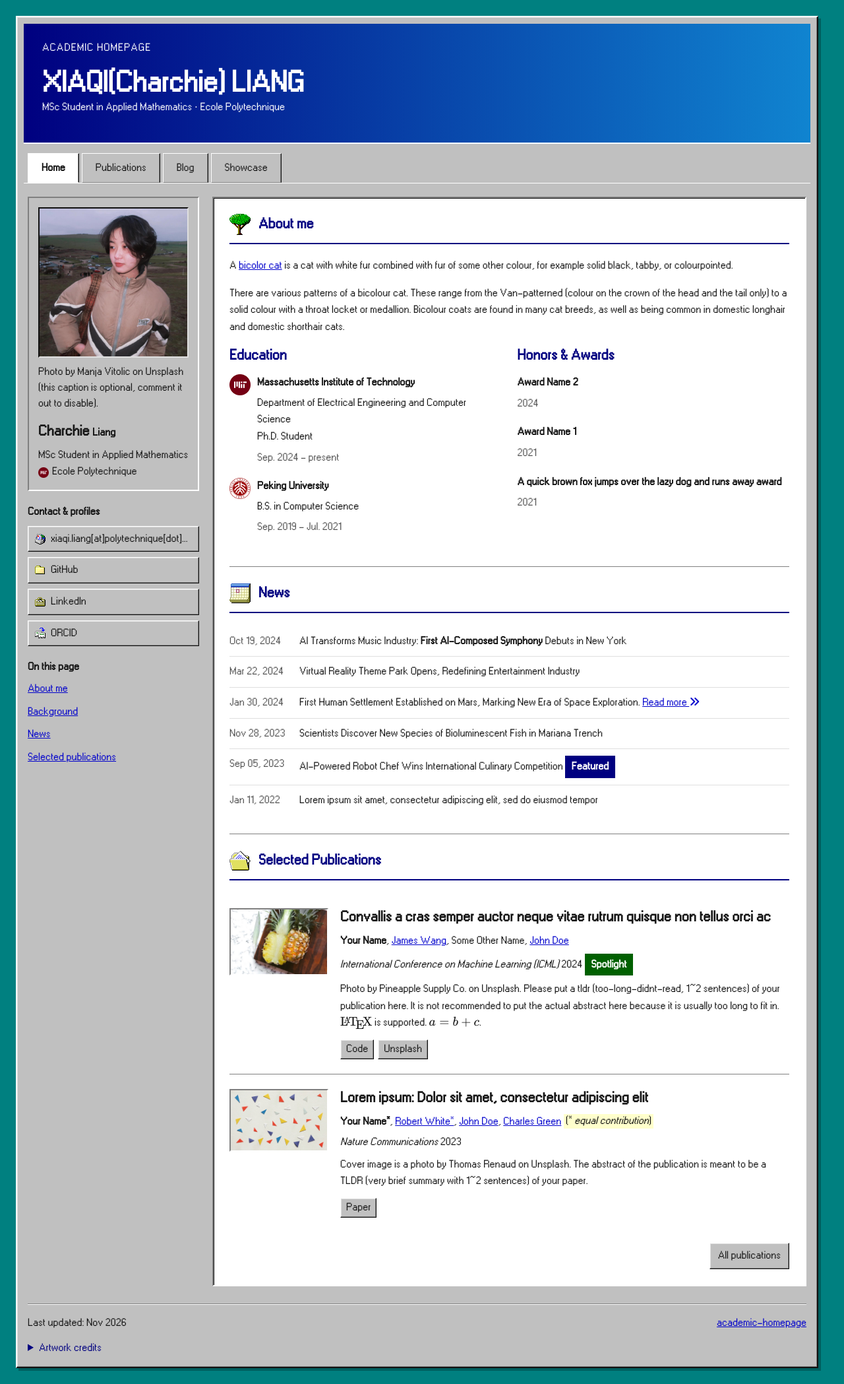
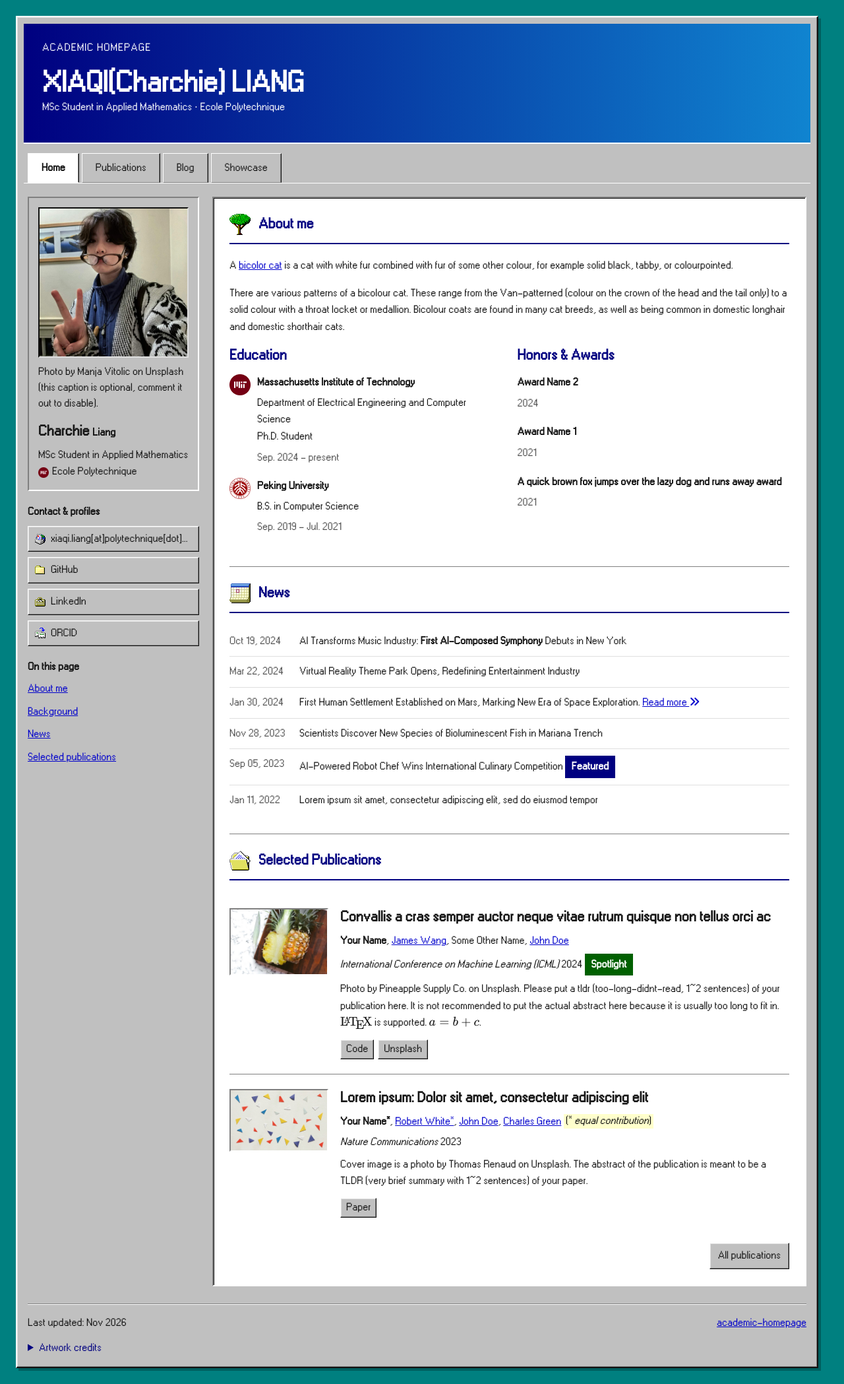
Before and after one commit to XiaqiL/XiaqiL.github.io, a Jekyll site: the page built from index.html, in a window 1280 px wide. Shown: the whole page at 66% size. Built offline with Jekyll 4.4.1, drawn with Linux system fonts in a browser that asks for light colours; nearby versions of some CDN libraries; a style sheet for code colours, icons or effects is not loaded.

Commit message:
Update portrait_url in profile.yml

```diff
--- a/_data/profile.yml
+++ b/_data/profile.yml
@@ -27,7 +27,7 @@ short_bio: >-
     as well as being common in domestic longhair and domestic shorthair cats.
   </p>
 
-portrait_url: /assets/images/photos/profile_side_whitecliff.png
+portrait_url: /assets/images/photos/profile_glasses.png
 portrait_caption: >-
   Photo by Manja Vitolic on Unsplash (this caption is optional, comment it out to disable).
 
```
